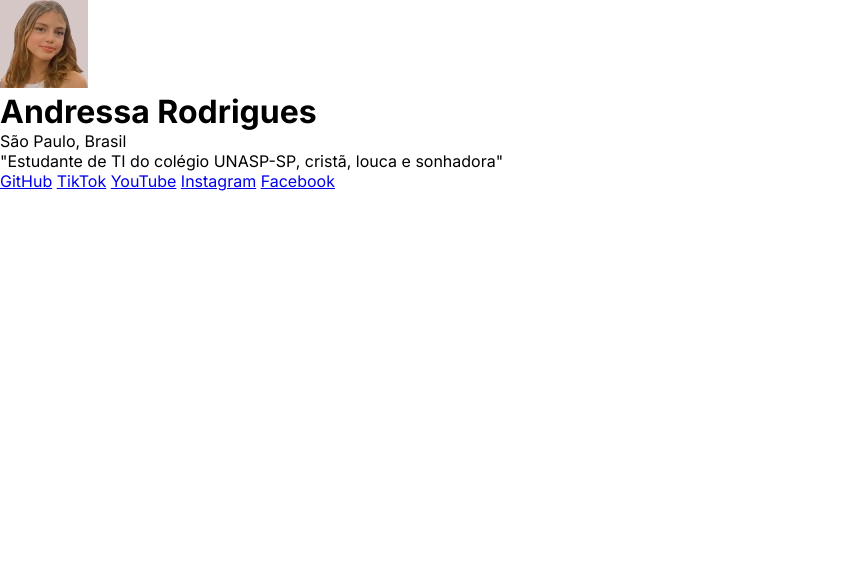
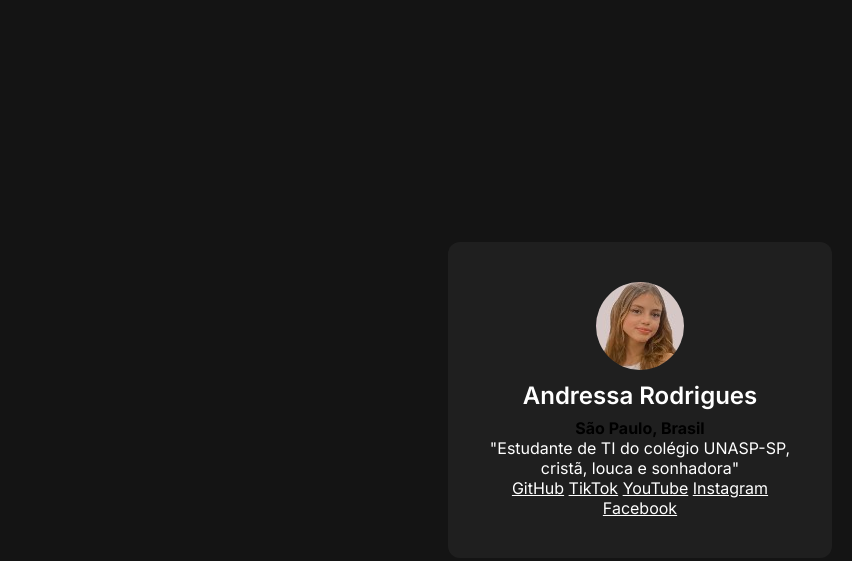
Before and after one commit to Andressa-Rodrigues-Accacio-12A/meus-links, a plain HTML site: page index.html in a window 1280 px wide. Shown: the whole page, without its empty margins (0-852 px from the left). Drawn offline with Linux system fonts and the light colour scheme.

Commit message:
continuação do desenvolvimento css e alteração de um parágrafo do html para strong

```diff
--- a/index.html
+++ b/index.html
@@ -13,7 +13,7 @@
     <div>
         <img src="./andressa88x88.jpg" alt="imagem do criador da página de links, Andressa Rodrigues">
         <h1>Andressa Rodrigues</h1>
-        <p>São Paulo, Brasil</p>
+        <strong>São Paulo, Brasil</strong>
 
         <p>"Estudante de TI do colégio UNASP-SP, cristã, louca e sonhadora"</p>
 
--- a/style.css
+++ b/style.css
@@ -4,3 +4,39 @@
     box-sizing: border-box;
     font-family: "Inter", sans-serif;
 }
+
+body {
+    background-color: #141414;
+    height:100vh;
+    display: flex;
+    justify-content: center;
+    align-items: center;
+}
+
+div {
+    background-color: #1f1f1f;
+    width: 384px;
+    padding: 40px;
+    text-align: center;
+    border-radius: 12px;
+}
+
+h1, p, a {
+    color:#fff;
+}
+
+div img{
+    border-radius: 50%;
+    margin-bottom: 4px;
+}
+
+div h1 {
+    font-size: 24px;
+    line-height: 36px;
+    font-weight: 600;
+    margin-bottom: 4px;
+}
+
+div p {
+
+}
```
